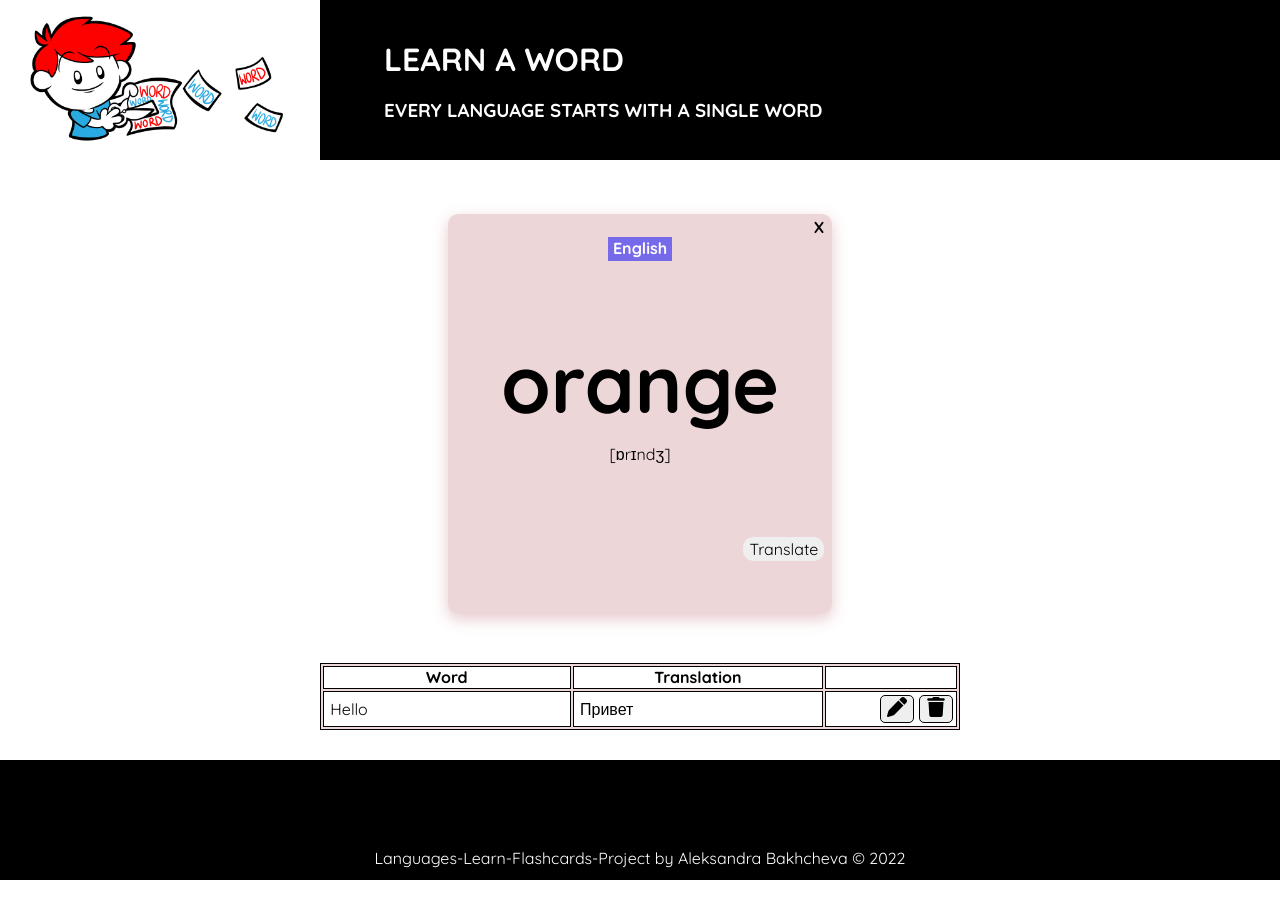
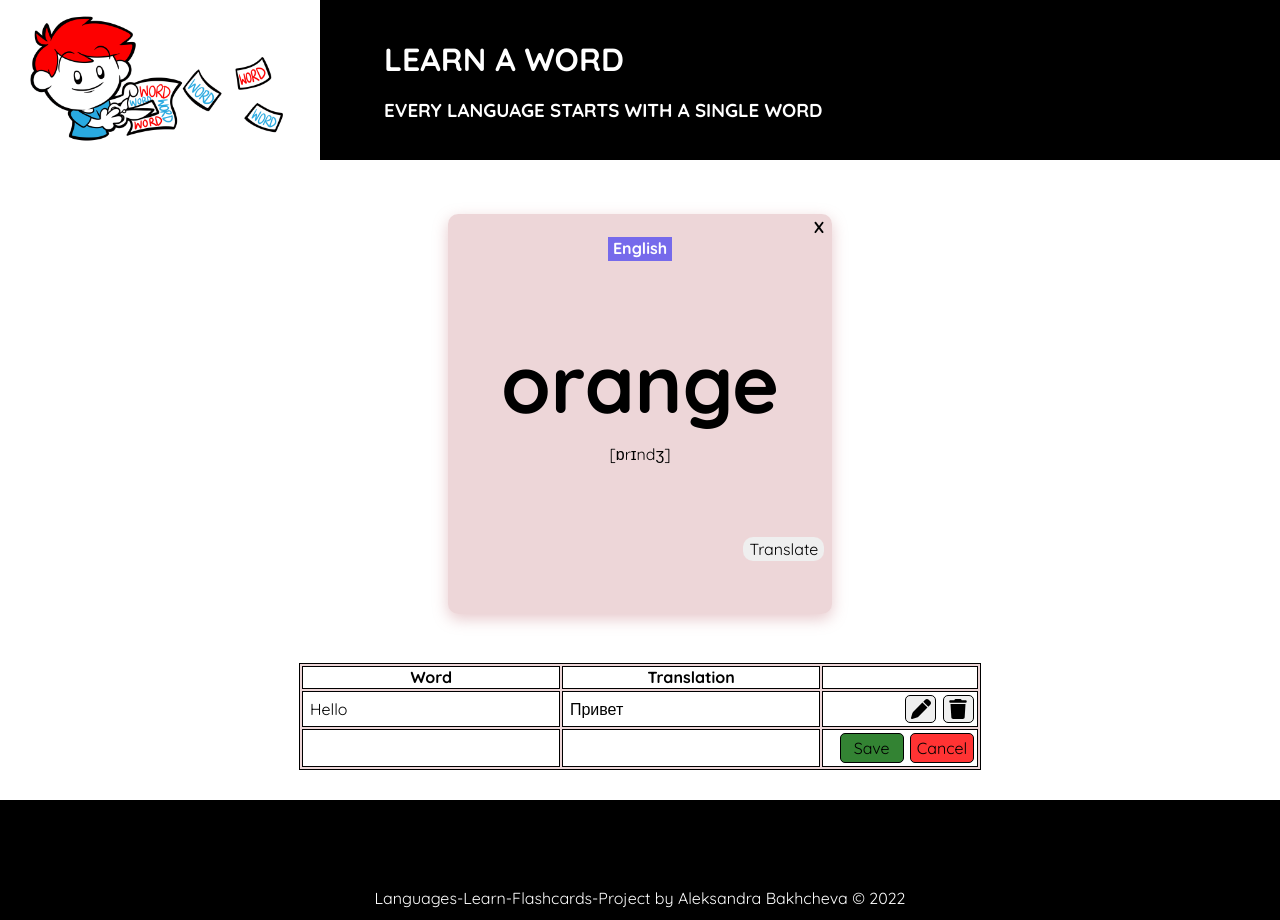
Before and after one commit to AleksandraBakhcheva/flashcards_app, a React (Create React App) app: page / in a window 1280 px wide. Before the commit the page ends 880 px from the top, so only its background shows below. Built offline with nearby package versions, Linux system fonts and the light colour scheme.

Commit message:
edit/cancel buttons state added

```diff
--- a/src/assets/components/EditDeleteButtons.jsx
+++ /dev/null
@@ -1,30 +0,0 @@
-import "../styles/words_list_item.css";
-import pen from "../images/pen.svg";
-import trash from "../images/trash.svg";
-import React, { useState } from "react";
-import SaveCancelButtons from "./SaveCancelButtons"
-
-function EditDeleteButtons(props) {
-
-    const [edit, isHidden] = useState(props.edit === false);
-
-    const editListItem = () => {
-        isHidden(!edit);
-    }
-
-    return (
-        <>
-            {edit ? <SaveCancelButtons /> : null}
-            <td className={"item_modify buttons" + (edit ? " hidden" : "")}>
-                <button onClick={editListItem} className="wordslist__edit">
-                    <img src={pen} alt="pen" />
-                </button>
-                <button className="wordslist__delete">
-                    <img src={trash} alt="trash" />
-                </button>
-            </td>
-        </>
-    );
-}
-
-export default EditDeleteButtons;
--- a/src/assets/components/SaveCancelButtons.jsx
+++ /dev/null
@@ -1,24 +0,0 @@
-import "../styles/words_list_add.css";
-import React, { useState } from "react";
-import EditDeleteButtons from "./EditDeleteButtons";
-
-function SaveCancelButtons(props) {
-
-    const [cancel, isCanceled] = useState(props.cancel === false);
-
-    const cancelListItem = () => {
-        isCanceled(!cancel);
-    }
-
-    return (
-        <>
-            {cancel ? <EditDeleteButtons /> : null}
-            <td className={"wordslist__add buttons" + (cancel ? " hidden" : "")}>
-                <button className="wordslist__save">Save</button>
-                <button onClick={cancelListItem} className="wordslist__cancel">Cancel</button>
-            </td>
-        </>
-    );
-}
-
-export default SaveCancelButtons;
--- a/src/assets/components/WordsListAdd.jsx
+++ b/src/assets/components/WordsListAdd.jsx
@@ -1,29 +1,34 @@
 import "../styles/words_list_add.css";
 import React, { useState } from "react";
-import EditDeleteButtons from "./EditDeleteButtons";
+import WordsListItem from "./WordsListItem";
 
 
 function WordsListAdd(props) {
 
+    const {word, translation} = props;
+
     const [cancel, isCanceled] = useState(props.cancel === false);
 
-    const cancelChange = () => {
+    const cancelListItem = () => {
         isCanceled(!cancel);
-    };
+    }
 
     return (
-        <tr className="wordslist__item__box_add">
-            <td className="wordslist__add">
-                <input type="text" className="wordslist__add"></input>
-            </td>
-            <td className="wordslist__add">
+        <>
+            {cancel ? <WordsListItem word={"Hello"} translation={"Привет"} /> : null}
+            <tr className={"wordslist__item__box_add" + (cancel ? " hidden" : "")}>
+                <td>
                     <input type="text" className="wordslist__add"></input>
-            </td>
-            <td className="wordslist__add buttons">{cancel ? <EditDeleteButtons /> : null}
-                <button className={"wordslist__save" + (cancel ? " hidden" : "")}>Save</button>
-                <button onClick={cancelChange} className={"wordslist__cancel" + (cancel ? " hidden" : "")}>Cancel</button>
-            </td>
-        </tr>
+                </td>
+                <td>
+                    <input type="text" className="wordslist__add"></input>
+                </td>
+                <td className="wordslist__add buttons">
+                    <button className="wordslist__save">Save</button>
+                    <button onClick={cancelListItem} className="wordslist__cancel">Cancel</button>
+                </td>
+            </tr>
+        </>
     );
 }
 
--- a/src/assets/components/WordsListItem.jsx
+++ b/src/assets/components/WordsListItem.jsx
@@ -1,17 +1,35 @@
 import "../styles/words_list_item.css";
-import EditDeleteButtons from "./EditDeleteButtons";
-
+import pen from "../images/pen.svg";
+import trash from "../images/trash.svg";
+import React, { useState } from "react";
+import WordsListAdd from "./WordsListAdd";
 
 function WordsListItem(props) {
 
     const {word, translation} = props;
 
+    const [edit, isHidden] = useState(props.edit === false);
+
+    const editListItem = () => {
+        isHidden(!edit);
+    }
+
     return (
-        <tr className={"wordslist__item__box"}>
-            <td className="item_modify">{word}</td>
-            <td className="item_modify">{translation}</td>
-            <EditDeleteButtons />
-        </tr>
+        <>
+            {edit ? <WordsListAdd /> : null}
+            <tr className={"wordslist__item__box" + (edit ? " hidden" : "")}>
+                <td className="item_modify">{word}</td>
+                <td className="item_modify">{translation}</td>
+                <td className="item_modify buttons">
+                    <button onClick={editListItem} className="wordslist__edit">
+                        <img src={pen} alt="pen" />
+                    </button>
+                    <button className="wordslist__delete">
+                        <img src={trash} alt="trash" />
+                    </button>
+                </td>
+            </tr>
+        </>
     );
 }
 
--- a/src/assets/components/WordsListTable.jsx
+++ b/src/assets/components/WordsListTable.jsx
@@ -15,7 +15,7 @@ function WordslistTable() {
                 </thead>
                 <tbody>
                     <WordsListItem word={"Hello"} translation={"Привет"} />
-                    {/* <WordsListAdd /> */}
+                    <WordsListAdd />
                 </tbody>
 
             </table>
--- a/src/assets/styles/words_list_add.css
+++ b/src/assets/styles/words_list_add.css
@@ -1,19 +1,15 @@
-.wordslist__item__box_add {
-    width: 100%;
-    height: 4vh;
-}
 .wordslist__item__box_add td {
     padding: 0;
 }
 .wordslist__add {
     width: 20vw;
-    height: 4vh;
+    height: 4.5vh;
     padding: 0;
     border: var(--general-table-border);
     background-color: var(--header-footer-color);
 }
 .buttons {
-    width: 10vw;
+    width: 12vw;
 }
 .wordslist__save, .wordslist__cancel {
     width: 5vw;
--- a/src/assets/styles/words_list_item.css
+++ b/src/assets/styles/words_list_item.css
@@ -11,12 +11,15 @@
     border: var(--general-table-border);
 }
 .buttons {
+    display: flex;
     width: 10vw;
-    display: flex;
+    padding: 0;
     justify-content: flex-end;
+    border: var(--general-table-border);
 }
 .wordslist__edit, .wordslist__delete {
     margin: 2%;
+    padding: 2% 3% 0 3%;
     border: var(--general-table-border);
     border-radius: 5px;
     cursor: pointer;
```
